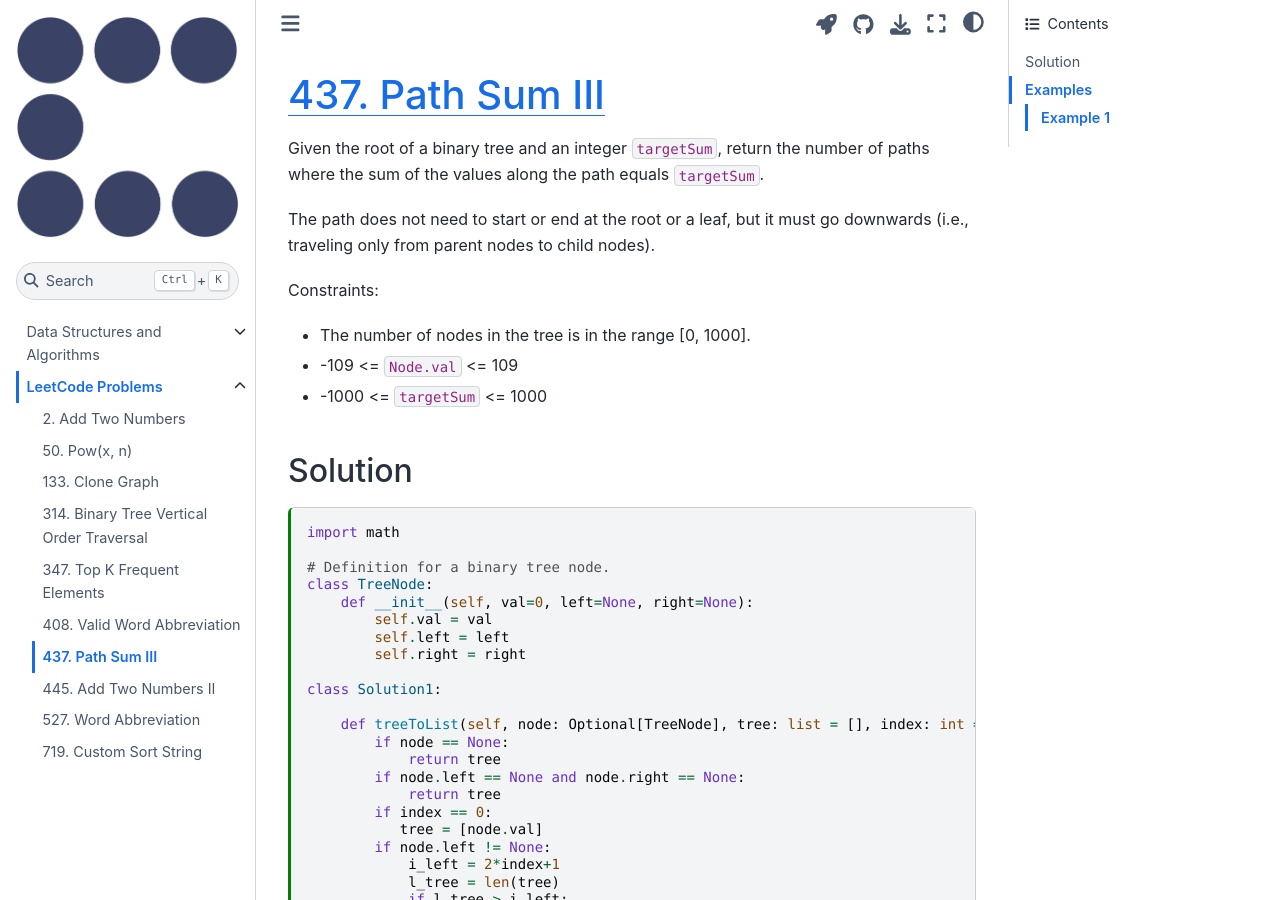
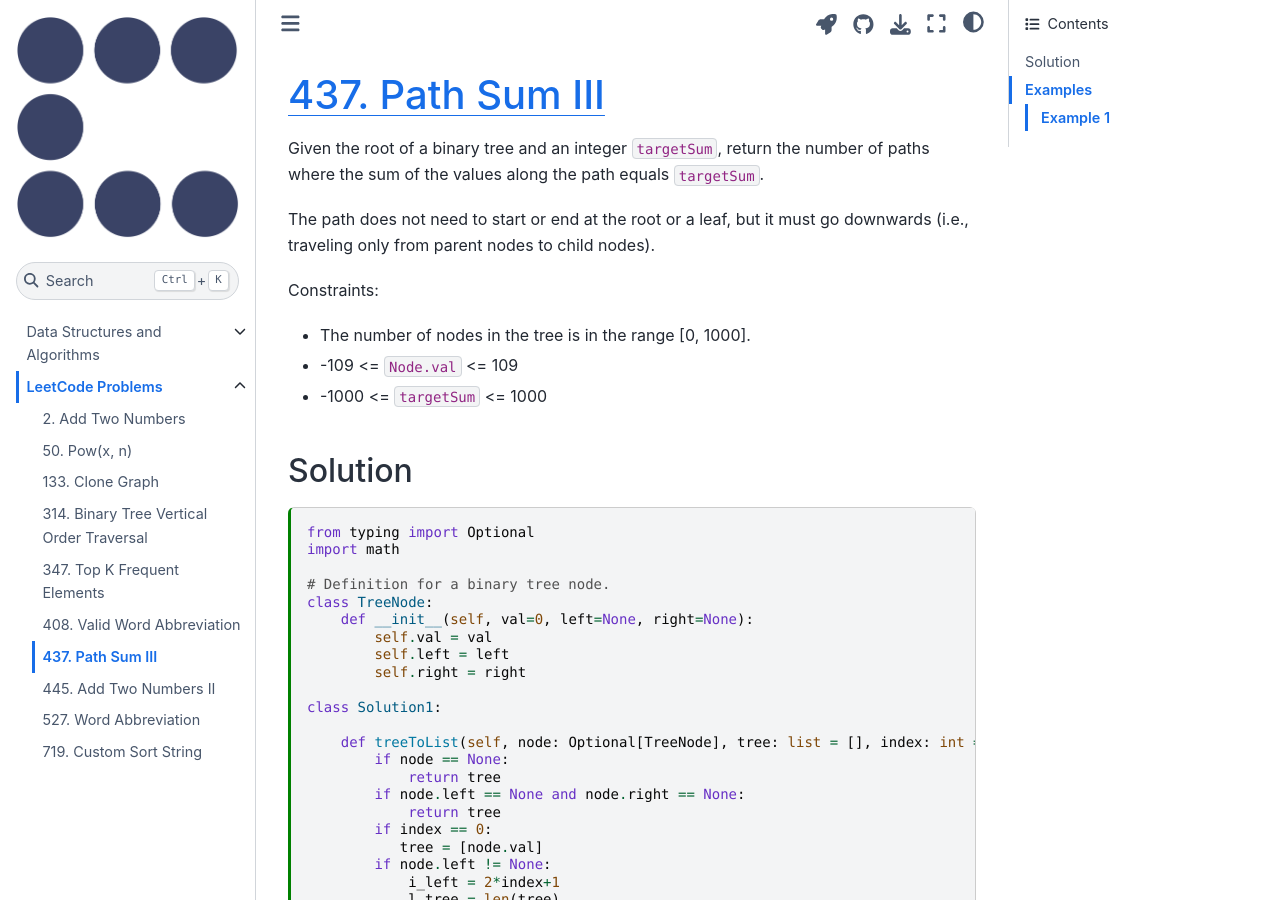
Before and after one commit to eLearningHub/Coding-Book, a Jupyter Book: the page built from leetcode/0437-path-sum-iii.md, in a window 1280 px wide and 900 px high. Built offline with Jupyter Book 1.0.4 settings and Sphinx 7.4.7 and the Sphinx Book theme 1.1.4, drawn with Linux system fonts in a browser that asks for light colours.

Commit message:
Optional

````diff
--- a/leetcode/0437-path-sum-iii.md
+++ b/leetcode/0437-path-sum-iii.md
@@ -27,6 +27,7 @@
 ## Solution
 
 ```{code-cell} ipython3
+from typing import Optional
 import math
 
 # Definition for a binary tree node.
````
